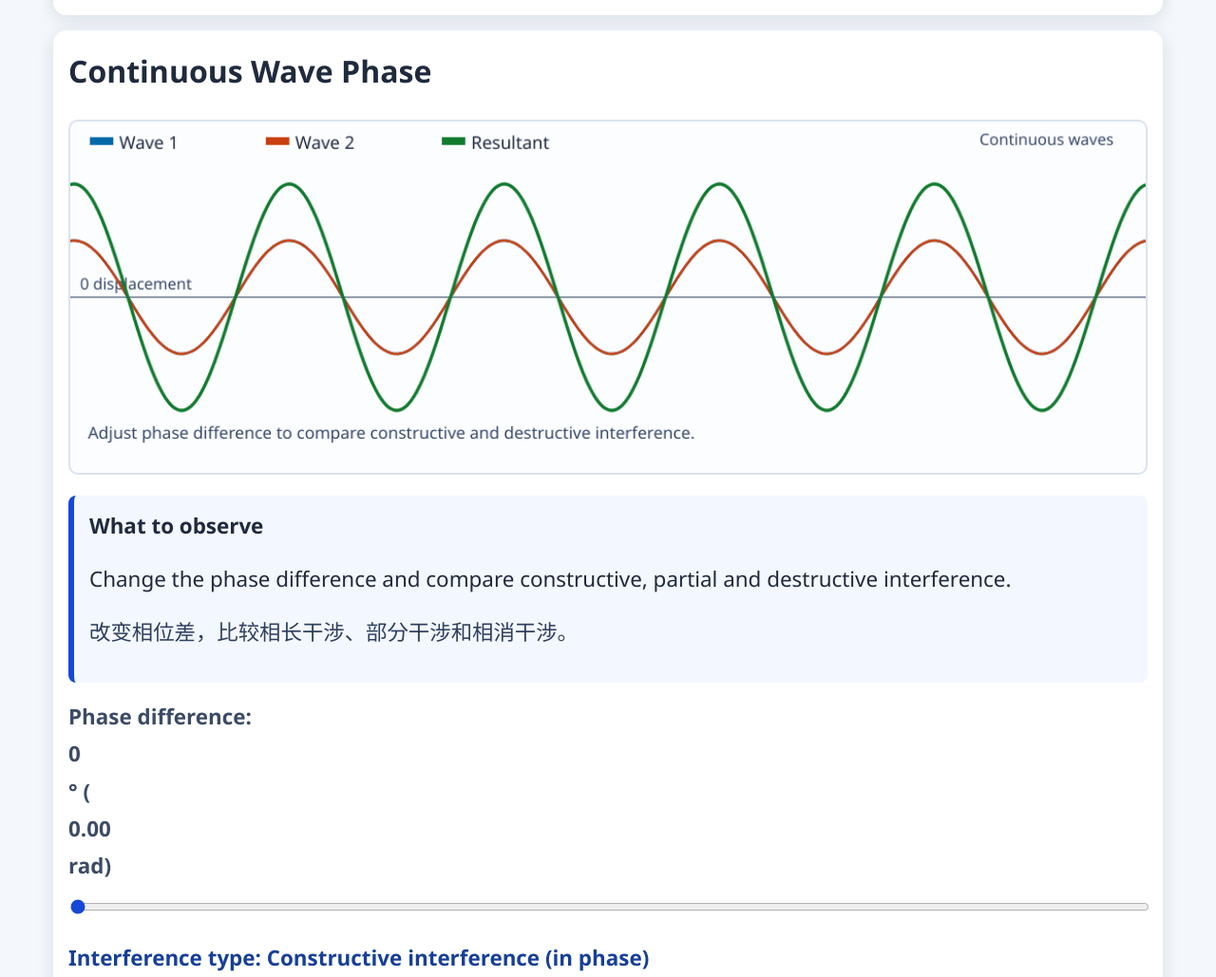
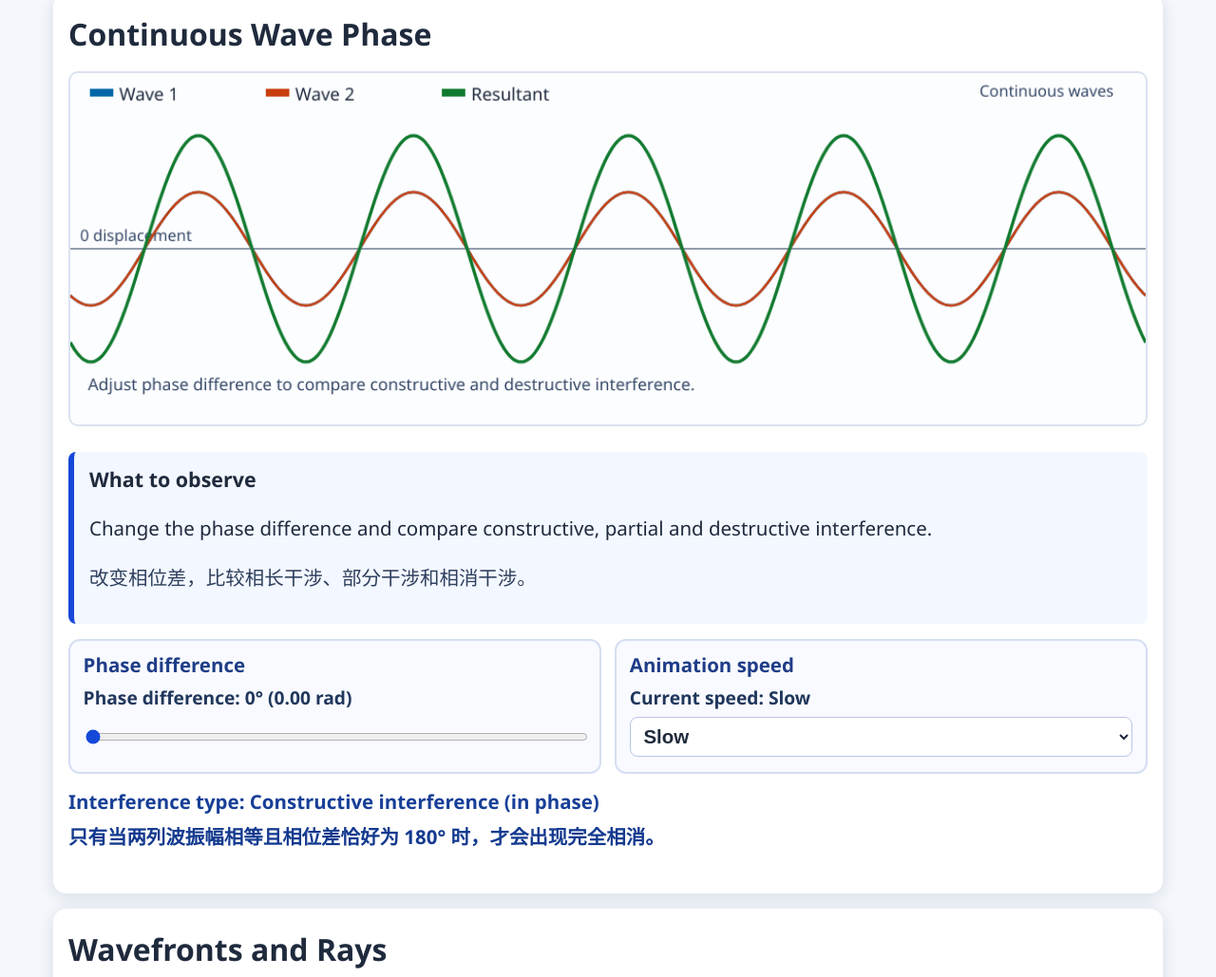
Before and after one commit to jiezheng371-eng/wave-superposition-lab, a plain HTML site: page index.html in a window 1280 px wide. Shown: the part 1660-2689 px from the top of the page at 95% size. Drawn offline with Linux system fonts and the light colour scheme.

Commit message:
Refine controls and slow animations for classroom clarity

```diff
--- a/index.html
+++ b/index.html
@@ -50,8 +50,8 @@
         <label>Pulse width: <span id="widthValue">70</span>
           <input id="pulseWidth" type="range" min="30" max="180" value="70" />
         </label>
-        <label>Speed: <span id="speedValue">2.5</span>
-          <input id="speed" type="range" min="0.5" max="6" value="2.5" step="0.1" />
+        <label>Speed: <span id="speedValue">1.1</span>
+          <input id="speed" type="range" min="0.3" max="2.4" value="1.1" step="0.1" />
         </label>
         <label>Separation: <span id="separationValue">700</span>
           <input id="separation" type="range" min="320" max="950" value="700" />
@@ -71,10 +71,21 @@
         <p>Change the phase difference and compare constructive, partial and destructive interference.</p>
         <p class="cn-text">改变相位差，比较相长干涉、部分干涉和相消干涉。</p>
       </aside>
-      <div class="controls-grid single-row">
-        <label>Phase difference: <span id="phaseDeg">0</span>° (<span id="phaseRad">0.00</span> rad)
+      <div class="phase-controls-row">
+        <div class="phase-control-box">
+          <label for="phase" class="phase-control-title">Phase difference</label>
+          <p class="phase-readout">Phase difference: <span id="phaseDeg">0</span>° (<span id="phaseRad">0.00</span> rad)</p>
           <input id="phase" type="range" min="0" max="360" value="0" />
-        </label>
+        </div>
+        <div class="phase-control-box speed-box">
+          <label for="animationSpeed" class="phase-control-title">Animation speed</label>
+          <p class="phase-readout">Current speed: <span id="animationSpeedValue">Slow</span></p>
+          <select id="animationSpeed" aria-label="Animation speed">
+            <option value="slow" selected>Slow</option>
+            <option value="medium">Medium</option>
+            <option value="fast">Fast</option>
+          </select>
+        </div>
       </div>
       <p id="interferenceLabel" class="interference-label">Interference type: Constructive interference (in phase)</p>
       <p class="cn-text strong-note">
--- a/script.js
+++ b/script.js
@@ -16,6 +16,7 @@ const controls = {
   speed: document.getElementById("speed"),
   separation: document.getElementById("separation"),
   phase: document.getElementById("phase"),
+  animationSpeed: document.getElementById("animationSpeed"),
 };
 
 const readouts = {
@@ -26,14 +27,22 @@ const readouts = {
   separation: document.getElementById("separationValue"),
   phaseDeg: document.getElementById("phaseDeg"),
   phaseRad: document.getElementById("phaseRad"),
+  animationSpeed: document.getElementById("animationSpeedValue"),
   interferenceLabel: document.getElementById("interferenceLabel"),
 };
 
 const pulsePlayPauseButton = document.getElementById("pulsePlayPause");
 const pulseResetButton = document.getElementById("pulseReset");
 
+const phaseSpeedMap = {
+  slow: 0.013,
+  medium: 0.024,
+  fast: 0.04,
+};
+
 let pulseAnimationRunning = true;
 let pulseTime = 0;
+let smoothPhaseRad = 0;
 
 function gaussianPulse(x, center, width, amplitude) {
   const distance = (x - center) / width;
@@ -168,6 +177,11 @@ function updatePhaseReadout() {
   }
 }
 
+function updateAnimationSpeedReadout() {
+  const label = controls.animationSpeed.options[controls.animationSpeed.selectedIndex].text;
+  readouts.animationSpeed.textContent = label;
+}
+
 function drawPhaseScene() {
   const width = phaseCanvas.width;
   const height = phaseCanvas.height;
@@ -177,12 +191,14 @@ function drawPhaseScene() {
   drawAxis(phaseCtx, width, height, "Continuous waves");
   drawLegend(phaseCtx);
 
-  const phaseRad = (Number(controls.phase.value) * Math.PI) / 180;
+  const targetPhaseRad = (Number(controls.phase.value) * Math.PI) / 180;
+  smoothPhaseRad += (targetPhaseRad - smoothPhaseRad) * 0.08;
 
   const amplitude = 58;
   const wavelength = 220;
   const angularWaveNumber = TAU / wavelength;
-  const angularFrequency = 0.055;
+  const selectedSpeed = controls.animationSpeed.value;
+  const angularFrequency = phaseSpeedMap[selectedSpeed] || phaseSpeedMap.slow;
   const t = performance.now();
 
   drawWaveLine(
@@ -193,7 +209,7 @@ function drawPhaseScene() {
 
   drawWaveLine(
     phaseCtx,
-    (x) => amplitude * Math.sin(angularWaveNumber * x - angularFrequency * t + phaseRad),
+    (x) => amplitude * Math.sin(angularWaveNumber * x - angularFrequency * t + smoothPhaseRad),
     "#c83e0e"
   );
 
@@ -201,7 +217,7 @@ function drawPhaseScene() {
     phaseCtx,
     (x) => {
       const y1 = amplitude * Math.sin(angularWaveNumber * x - angularFrequency * t);
-      const y2 = amplitude * Math.sin(angularWaveNumber * x - angularFrequency * t + phaseRad);
+      const y2 = amplitude * Math.sin(angularWaveNumber * x - angularFrequency * t + smoothPhaseRad);
       return y1 + y2;
     },
     "#117a2f",
@@ -269,7 +285,7 @@ function updateControlReadouts() {
 
 function animate() {
   if (pulseAnimationRunning) {
-    pulseTime += 1;
+    pulseTime += 0.35;
   }
 
   drawPulseScene();
@@ -295,7 +311,9 @@ pulseResetButton.addEventListener("click", () => {
 });
 
 controls.phase.addEventListener("input", updatePhaseReadout);
+controls.animationSpeed.addEventListener("change", updateAnimationSpeedReadout);
 
 updateControlReadouts();
 updatePhaseReadout();
+updateAnimationSpeedReadout();
 animate();
--- a/style.css
+++ b/style.css
@@ -50,17 +50,18 @@ h1 {
   background: var(--panel);
   border-radius: 14px;
   box-shadow: 0 4px 18px var(--shadow);
-  padding: 1rem 1rem 1.2rem;
+  padding: 1rem 1rem 1.5rem;
   margin: 1rem 0;
 }
 
 h2 {
   font-size: clamp(1.35rem, 2.6vw, 2rem);
   margin-top: 0.2rem;
+  margin-bottom: 0.9rem;
 }
 
-p, li, label, button {
-  font-size: clamp(1.12rem, 2.2vw, 1.4rem);
+p, li, label, button, select {
+  font-size: clamp(1.04rem, 1.95vw, 1.28rem);
 }
 
 .principle-panel p {
@@ -80,13 +81,14 @@ canvas {
   border: 2px solid #dbe2ef;
   border-radius: 10px;
   background: #fcfdff;
+  margin-bottom: 0.4rem;
 }
 
 .controls-grid {
   display: grid;
   grid-template-columns: repeat(auto-fit, minmax(240px, 1fr));
-  gap: 1.1rem 1.3rem;
-  margin-top: 1.2rem;
+  gap: 1rem 1.2rem;
+  margin-top: 1rem;
 }
 
 .controls-grid label {
@@ -97,7 +99,7 @@ canvas {
   color: var(--muted);
 }
 
-.controls-grid input[type="range"] {
+input[type="range"] {
   width: 100%;
   height: 38px;
   accent-color: var(--accent);
@@ -106,7 +108,7 @@ canvas {
 .button-row {
   display: flex;
   gap: 0.9rem;
-  margin-top: 1.2rem;
+  margin-top: 1.1rem;
   flex-wrap: wrap;
 }
 
@@ -125,8 +127,48 @@ button:hover {
   filter: brightness(1.1);
 }
 
+.phase-controls-row {
+  display: grid;
+  grid-template-columns: repeat(auto-fit, minmax(300px, 1fr));
+  gap: 0.9rem;
+  margin-top: 1rem;
+}
+
+.phase-control-box {
+  border: 2px solid #d5def2;
+  border-radius: 12px;
+  background: #f8faff;
+  padding: 0.65rem 0.85rem 0.75rem;
+}
+
+.phase-control-title {
+  display: block;
+  font-weight: 700;
+  color: #1f3d87;
+  margin-bottom: 0.3rem;
+}
+
+.phase-readout {
+  margin: 0 0 0.35rem;
+  font-size: clamp(1rem, 1.8vw, 1.2rem);
+  font-weight: 700;
+  color: #20375c;
+  white-space: nowrap;
+}
+
+.speed-box select {
+  width: 100%;
+  height: 42px;
+  border: 1px solid #b8c6e7;
+  border-radius: 8px;
+  background: #fff;
+  color: #1f2a3d;
+  font-weight: 600;
+  padding: 0 0.6rem;
+}
+
 .interference-label {
-  margin-top: 1rem;
+  margin: 0.9rem 0 0;
   font-weight: 700;
   color: #173f97;
 }
@@ -163,8 +205,8 @@ button:hover {
 .resultant { background: var(--resultant); }
 
 .observe-box {
-  margin-top: 1rem;
-  padding: 0.9rem 1rem;
+  margin-top: 0.9rem;
+  padding: 0.8rem 1rem;
   border-left: 6px solid var(--accent);
   background: #f3f7ff;
   border-radius: 8px;
@@ -172,7 +214,7 @@ button:hover {
 
 .observe-box h3 {
   margin: 0 0 0.4rem;
-  font-size: clamp(1.12rem, 2vw, 1.4rem);
+  font-size: clamp(1.08rem, 1.9vw, 1.34rem);
 }
 
 .cn-text {
@@ -193,3 +235,13 @@ button:hover {
 .exam-panel li + li {
   margin-top: 0.55rem;
 }
+
+@media (max-width: 1024px) {
+  .container {
+    padding: 0 0.85rem;
+  }
+
+  .phase-readout {
+    white-space: normal;
+  }
+}
```
